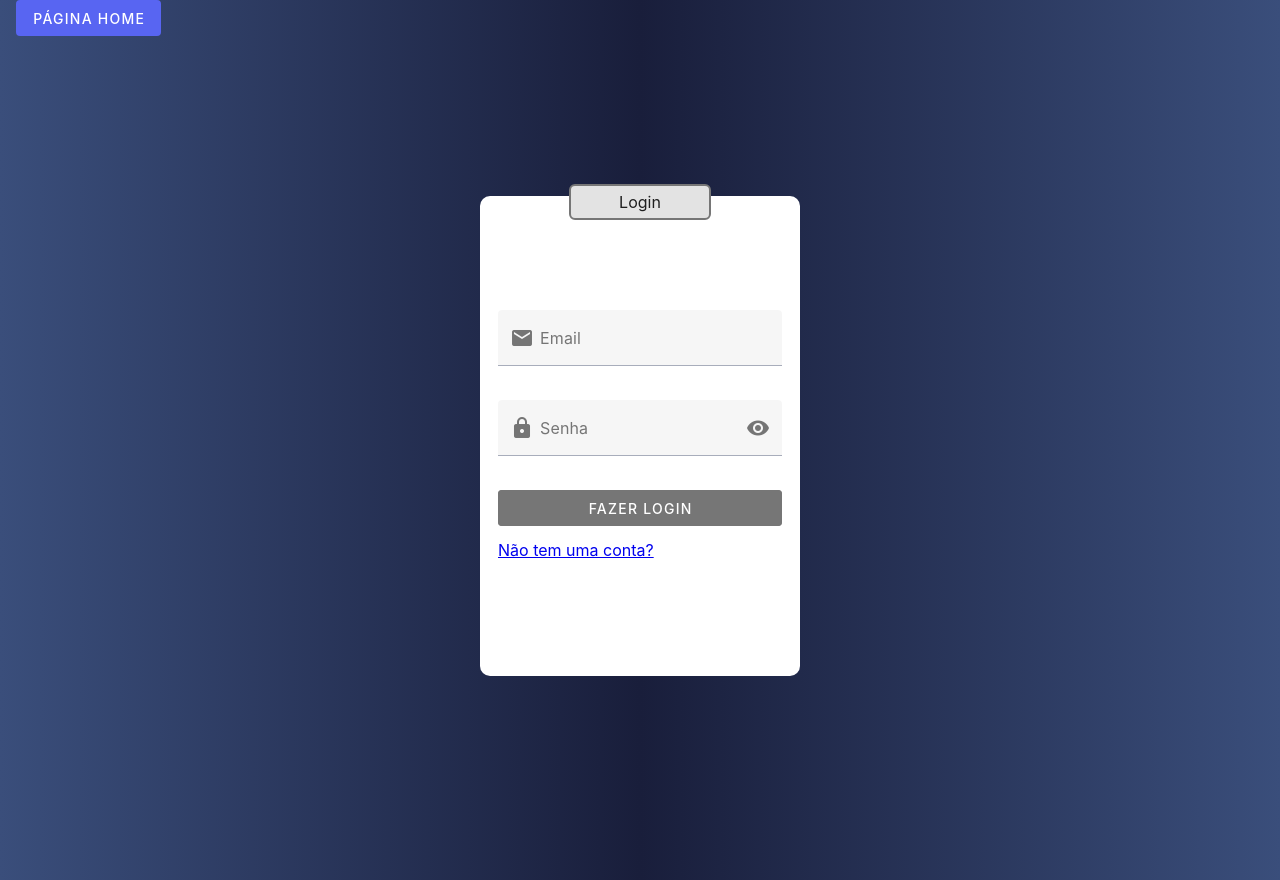
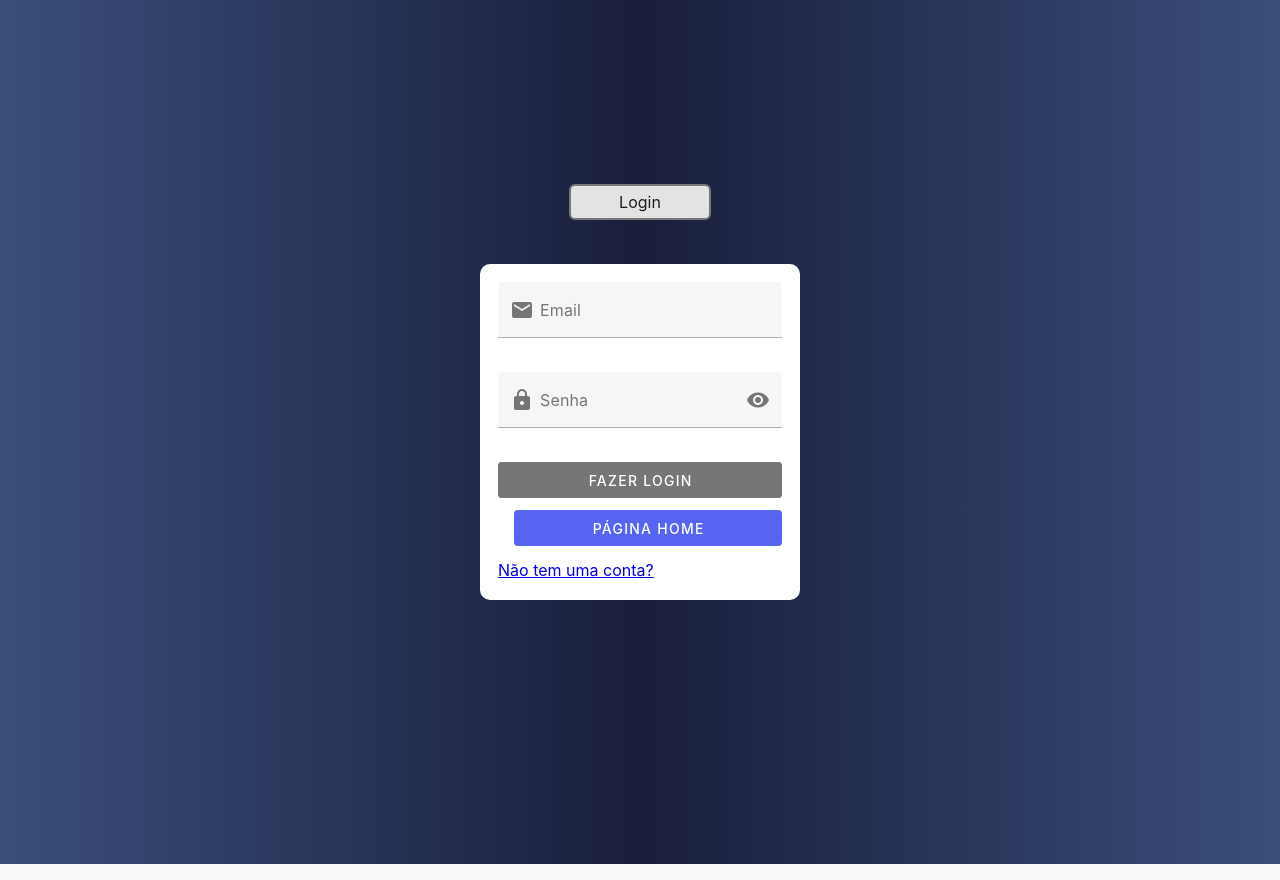
Before and after one commit to RicardoFM1/FrontendVue-DesapegueJa, a Vue app: page /login in a window 1280 px wide. Built offline with nearby package versions, Linux system fonts and the light colour scheme; the HTML template or start-up script is replaced by a standard one.

Commit message:
cadastro arrumado

```diff
--- a/src/pages/cadastro/cadastro.vue
+++ b/src/pages/cadastro/cadastro.vue
@@ -1,16 +1,15 @@
 <template>
   <div class="fundoCadastro">
-    <v-btn class="ml-4" variant="flat" color="#5865f2" to="/"
-      >Página home</v-btn
-    >
     <div class="divFormCadastro">
       <v-sheet
         style="
           display: flex;
           border-radius: 10px;
           justify-content: center;
+          align-items: center;
           flex-direction: column;
-          width: 25%;
+          padding: 18px;
+          width: 30%;
         "
         class="sheetCadastro"
       >
@@ -20,7 +19,11 @@
           ref="form"
           @submit.prevent="onSubmit"
         >
-        <v-img src="public/desapegueja-logo-svg"></v-img>
+        <div class="divImageLogo">
+  <v-img width="100%" height="auto" src="desapegueja-logo.svg"></v-img>
+</div>
+
+<h1 class="tituloCadastro">Cadastro</h1>
           <v-text-field
             label="Email"
             prepend-inner-icon="mdi-email"
@@ -73,7 +76,9 @@
               <v-date-picker
                 v-model="rawDate"
                 scrollable
-                @update:model-value="(val) => usuario.dataNascimento = formatDate(val)"
+                @update:model-value="
+                  (val) => (usuario.dataNascimento = formatDate(val))
+                "
               ></v-date-picker>
               <v-card-actions>
                 <v-spacer></v-spacer>
@@ -98,6 +103,9 @@
             type="submit"
             block
             >Cadastrar</v-btn
+          >
+          <v-btn type="button" variant="flat" color="#5865f2" to="/"
+            >Página home</v-btn
           >
           <router-link to="/login">Já tem uma conta? Faça login</router-link>
         </v-form>
@@ -142,7 +150,6 @@ const rawDate = ref("");
 const openCalendar = () => {
   calendarOpen.value = true;
 };
-
 
 const formatDate = (val) => {
   if (!val) return "";
--- a/src/pages/css/paginasLogineCadastro/logineCadastro.css
+++ b/src/pages/css/paginasLogineCadastro/logineCadastro.css
@@ -6,20 +6,48 @@
 
 
 
-.fundoCadastro, .fundoLogin{
-    background: linear-gradient(to right, #3a4e7b, #191e3b, #3a4e7b);
-    height: 110vh;
-    width: 100vw;
+.fundoCadastro, .fundoLogin {
+  background: linear-gradient(to right, #3a4e7b, #191e3b, #3a4e7b);
+  min-height: 100vh;
+  width: 100vw;
+  overflow-y: auto;
+  display: flex;
+  justify-content: center;
+  align-items: flex-start;
+  padding: 2rem 0;
 }
 
-.divFormCadastro, .divFormLogin{
+
+.tituloCadastro {
+  font-size: 28px;
+  color: #4a4a4a;
+  font-weight: 500;
+  margin: 16px 0 24px 0;
+  text-align: center;
+}
+
+.divTituloForm{
+    width: 100%;
+    display: flex;
+    justify-content: center;
+    padding: 4px;
+}
+
+.divImageLogo{
+    display: flex;
+    justify-content: center;
+    align-items: center;
+}
+
+.divFormCadastro, .divFormLogin {
     display: flex;
     justify-content: center;
     align-items: center;
     width: 100%;
-    height: 100vh;
+    min-height: 100vh;
+    padding: 2rem 0;
+}
 
-}
 input[type="date"]::-webkit-calendar-picker-indicator {
       display: none;
 }
@@ -30,7 +58,7 @@ input[type="date"]::-webkit-calendar-picker-indicator {
     justify-content: center;
     align-items: center;
     padding: 18px;
-    width: 30%;
+
 }
 
 .formCadastro, .formLogin{
--- a/src/pages/login/login.vue
+++ b/src/pages/login/login.vue
@@ -1,13 +1,6 @@
 <template>
 <div class="fundoLogin">
-        <v-btn
-          class="ml-4"
-          variant="flat"
-          color="#5865f2"
-          to="/"
-          >
-            Página home
-          </v-btn>
+
 
         <div class="divFormLogin">
             <v-sheet style="display: flex; border-radius: 10px;
@@ -43,6 +36,15 @@
 
                 </v-text-field>
                 <v-btn :disabled="disabled" :loading="loading" color="black" class="btnCadastrar" type="submit" block>Fazer login</v-btn>
+                <v-btn
+          class="ml-4"
+          variant="flat"
+          color="#5865f2"
+          type="button"
+          to="/"
+          >
+            Página home
+          </v-btn>
                 <router-link to="/cadastro">Não tem uma conta?</router-link>
                 </v-form>
             </v-sheet>
```
Lines whose indentation alone changed are shown as unchanged.
